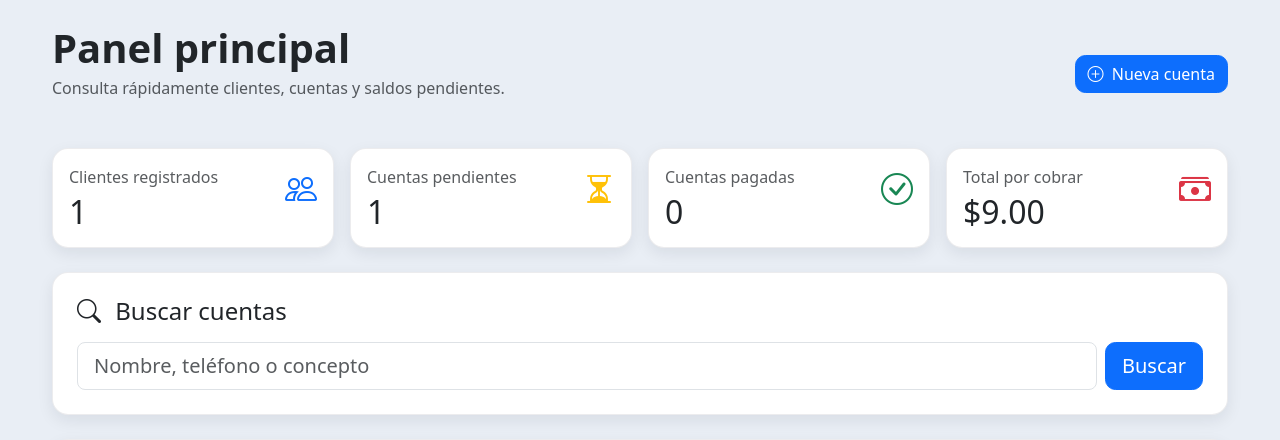
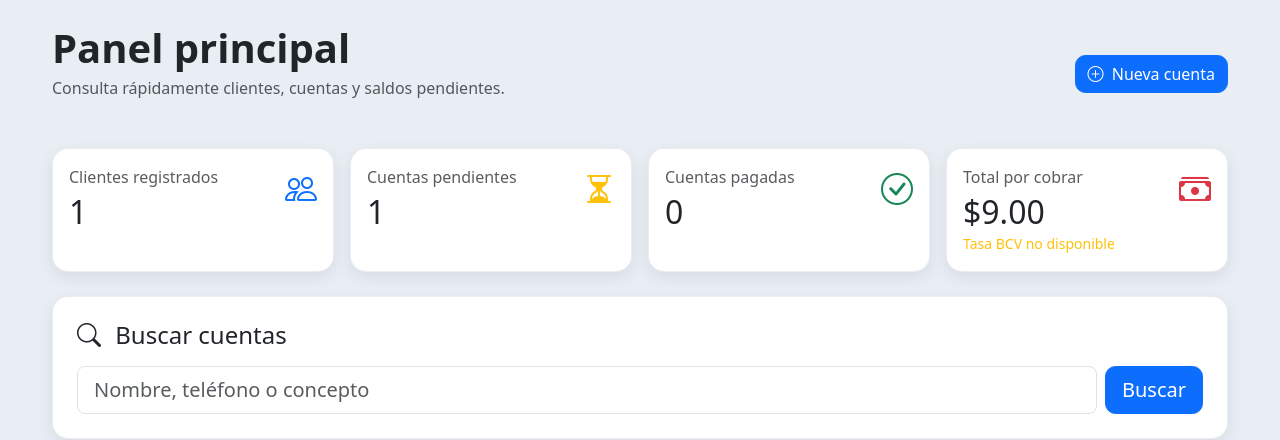
Before and after one commit to Lowganma/Inventario_v1, a Django app: page / in a window 1280 px wide. Shown: the part 56-496 px from the top of the page. Run offline with Django 4.2, Linux system fonts and the light colour scheme; a user stored in the database is signed in; tables that the repository leaves empty hold one stand-in row (values such as "Sample post").

Commit message:
feat: integrar tasa BCV y conversión de saldos a bolívares

```diff
--- a/cuentas/templates/cuentas/dashboard.html
+++ b/cuentas/templates/cuentas/dashboard.html
@@ -99,8 +99,23 @@
                             </p>
 
                             <h2 class="mb-0">
-                                ${{ total_por_cobrar }}
+                                ${{ total_por_cobrar| floatformat:2 }}
                             </h2>
+
+                                {% if total_por_cobrar_bs is not None %}
+                                    <p class="text-muted mb-0">
+                                        Bs. {{ total_por_cobrar_bs|floatformat:2 }}
+                                    </p>
+
+                                    <small class="text-muted">
+                                        Tasa aplicada:
+                                        {{ tasa_bcv.valor|floatformat:2 }}
+                                    </small>
+                                {% else %}
+                                    <small class="text-warning">
+                                        Tasa BCV no disponible
+                                    </small>
+                                {% endif %}
                         </div>
 
                         <div class="fs-2 text-danger">
--- a/cuentas/views.py
+++ b/cuentas/views.py
@@ -2,7 +2,7 @@
 from django.db.models import Sum, Q
 from django.contrib.auth.decorators import login_required
 
-from .models import CuentaPorCobrar
+from .models import CuentaPorCobrar, TasaCambio
 from .forms import CuentaPorCobrarForm, AbonoForm
 from clientes.models import Cliente
 
@@ -46,6 +46,21 @@
         cuenta.saldo_pendiente
         for cuenta in cuentas
     )
+    # Obtiene la tasa USD más reciente almacenada.
+    tasa_bcv = (
+    TasaCambio.objects
+    .filter(moneda="USD")
+    .order_by("-fecha_vigencia", "-id")
+    .first()
+    )
+
+    # Calcula el total pendiente equivalente en bolívares.
+    total_por_cobrar_bs = None
+
+    if tasa_bcv:
+        total_por_cobrar_bs = (
+            total_por_cobrar * tasa_bcv.valor
+    )
 
     # Búsqueda del dashboard.
     busqueda = request.GET.get("buscar", "").strip()
@@ -70,6 +85,8 @@
         "total_por_cobrar": total_por_cobrar,
         "busqueda": busqueda,
         "resultados": resultados,
+        "tasa_bcv": tasa_bcv,
+        "total_por_cobrar_bs": total_por_cobrar_bs,
     }
 
     return render(
```
